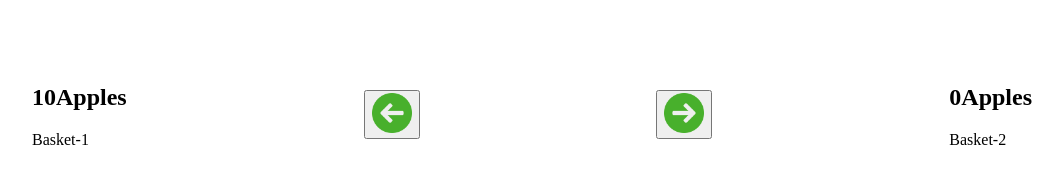
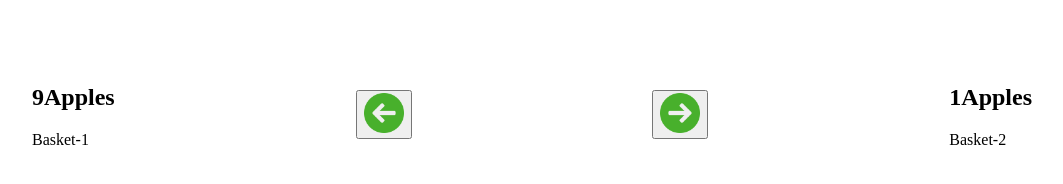
Before and after one commit to RudraSankar96/React_By_Anurag, a plain HTML site: page Learning_ReactJs/index.html in a window 1280 px wide. Both pictures are taken after a click on the button 792 px from the left and 114 px from the top of the page. Shown: the whole page, without its empty margins (108-1171 px from the left). Drawn offline with Linux system fonts and the light colour scheme.

Commit message:
Command for right arrow function

```diff
--- a/Learning_ReactJs/index.html
+++ b/Learning_ReactJs/index.html
@@ -18,8 +18,8 @@
         <button class="right-arrow" title="right arrow">
             <img src="right-arrow.png" >
         </button>
-        <div class="baket-2">
-            <h1><span>0</span>Apples</h1>
+        <div class="basket-2">
+            <h1><span></span>Apples</h1>
             <p>Basket-2</p>
         </div>
     </section>
--- a/Learning_ReactJs/script.js
+++ b/Learning_ReactJs/script.js
@@ -12,5 +12,8 @@ firstBasket.innerText= firstBasketAppleCount;
 secondBasket.innerText = secondBasketAppleCount;
 
 rightArrow.addEventListener("click", ()=>{
-
+    firstBasketAppleCount--;
+    firstBasket.innerText= firstBasketAppleCount;
+    secondBasketAppleCount++;
+    secondBasket.innerText = secondBasketAppleCount;
 })
```
